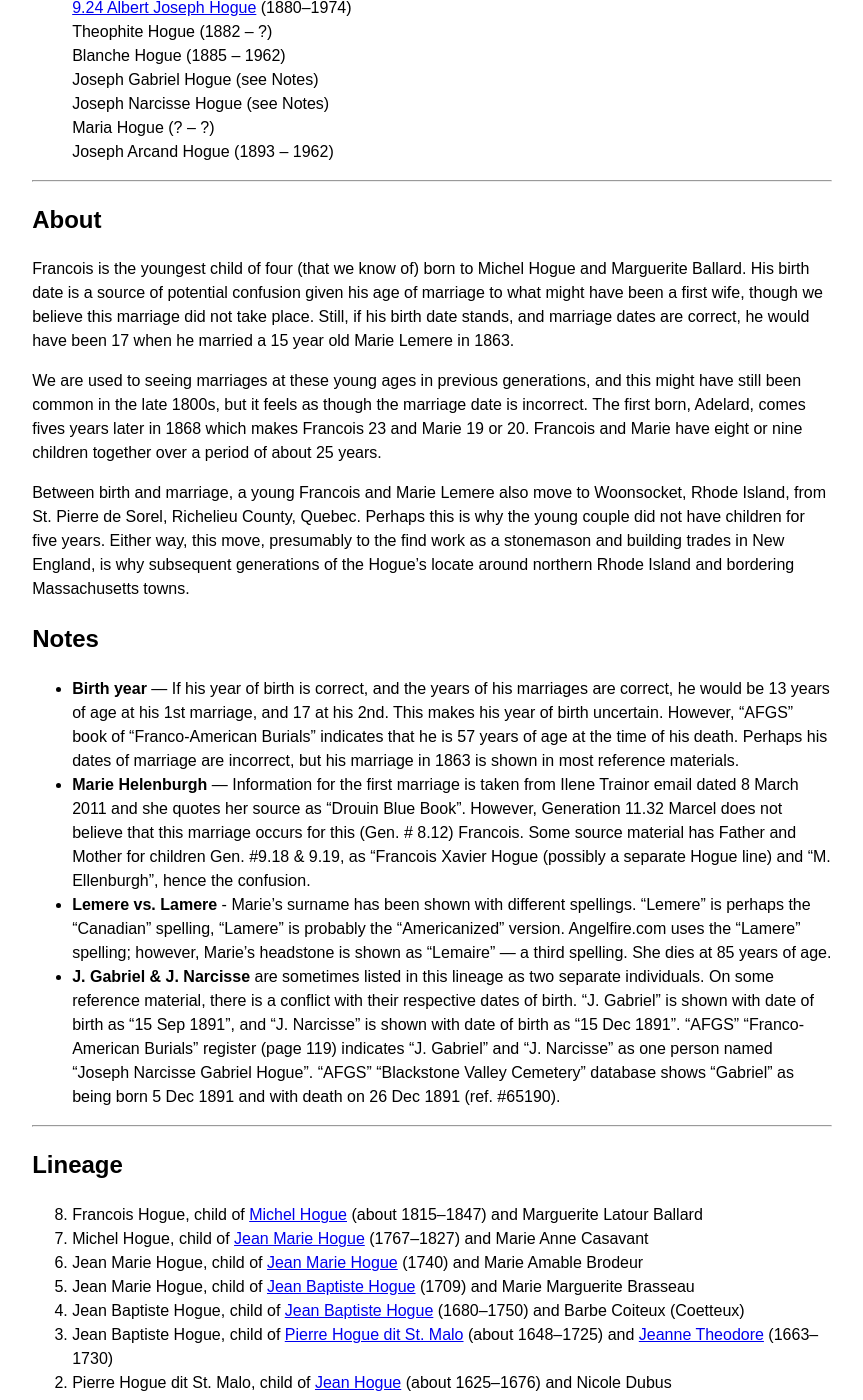
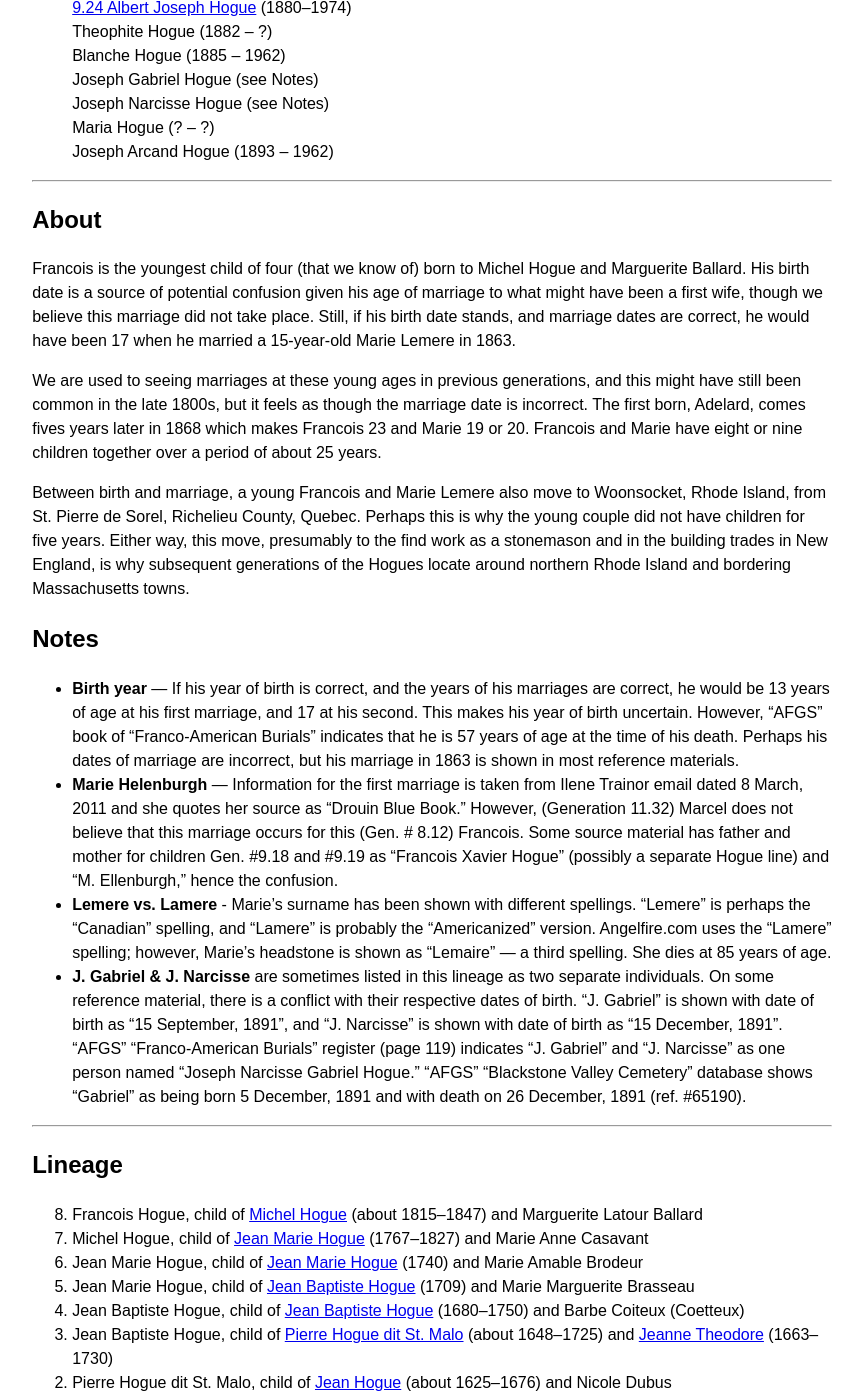
Before and after one commit to highchair/hogue-family-ancestry, a Jekyll site: the page built from _people/1846-francois-hogue.md, in a window 1280 px wide and 1400 px high, scrolled down 1153 px. Shown: the whole window, without its empty margins (19-882 px from the left). Built offline with Jekyll 4.4.1, drawn with Linux system fonts in a browser that asks for light colours.

Commit message:
Update 1846-francois-hogue.md

```diff
--- a/_people/1846-francois-hogue.md
+++ b/_people/1846-francois-hogue.md
@@ -49,16 +49,16 @@ partners:
 
 ## About
 
-Francois is the youngest child of four (that we know of) born to Michel Hogue and Marguerite Ballard. His birth date is a source of potential confusion given his age of marriage to what might have been a first wife, though we believe this marriage did not take place. Still, if his birth date stands, and marriage dates are correct, he would have been 17 when he married a 15 year old Marie Lemere in 1863.
+Francois is the youngest child of four (that we know of) born to Michel Hogue and Marguerite Ballard. His birth date is a source of potential confusion given his age of marriage to what might have been a first wife, though we believe this marriage did not take place. Still, if his birth date stands, and marriage dates are correct, he would have been 17 when he married a 15-year-old Marie Lemere in 1863.
 
 We are used to seeing marriages at these young ages in previous generations, and this might have still been common in the late 1800s, but it feels as though the marriage date is incorrect. The first born, Adelard, comes fives years later in 1868 which makes Francois 23 and Marie 19 or 20. Francois and Marie have eight or nine children together over a period of about 25 years.
 
-Between birth and marriage, a young Francois and Marie Lemere also move to Woonsocket, Rhode Island, from St. Pierre de Sorel, Richelieu County, Quebec. Perhaps this is why the young couple did not have children for five years. Either way, this move, presumably to the find work as a stonemason and building trades in New England, is why subsequent generations of the Hogue’s locate around northern Rhode Island and bordering Massachusetts towns.
+Between birth and marriage, a young Francois and Marie Lemere also move to Woonsocket, Rhode Island, from St. Pierre de Sorel, Richelieu County, Quebec. Perhaps this is why the young couple did not have children for five years. Either way, this move, presumably to the find work as a stonemason and in the building trades in New England, is why subsequent generations of the Hogues locate around northern Rhode Island and bordering Massachusetts towns.
 
 
 ## Notes
 
-+ **Birth year** — If his year of birth is correct, and the years of his marriages are correct, he would be 13 years of age at his 1st marriage, and 17 at his 2nd.   This makes his year of birth uncertain. However, “AFGS” book of “Franco-American Burials” indicates that he is 57 years of age at the time of his death. Perhaps his dates of marriage are incorrect, but his marriage in 1863 is shown in most reference materials.
-+ **Marie Helenburgh** — Information for the first marriage is taken from Ilene Trainor email dated 8 March 2011 and she quotes her source as “Drouin Blue Book”.  However, Generation 11.32 Marcel does not believe that this marriage occurs for this (Gen. # 8.12) Francois. Some source material has Father and Mother for children Gen. #9.18 & 9.19, as “Francois Xavier Hogue (possibly a separate Hogue line) and “M. Ellenburgh”, hence the confusion.
-+ **Lemere vs. Lamere** - Marie’s surname has been shown with different spellings. “Lemere” is perhaps the “Canadian” spelling, “Lamere” is probably the “Americanized” version. Angelfire.com uses the “Lamere” spelling; however, Marie’s headstone is shown as “Lemaire” — a third spelling. She dies at 85 years of age.
-+ **J. Gabriel & J. Narcisse** are sometimes listed in this lineage as two separate individuals. On some reference material, there is a conflict with their respective dates of birth. “J. Gabriel” is shown with date of birth as “15 Sep 1891”, and “J. Narcisse” is shown with date of birth as “15 Dec 1891”. “AFGS” “Franco-American Burials” register (page 119) indicates “J. Gabriel” and “J. Narcisse” as one person named “Joseph Narcisse Gabriel Hogue”. “AFGS” “Blackstone Valley Cemetery” database shows “Gabriel” as being born 5 Dec 1891 and with death on 26 Dec 1891 (ref. #65190).
++ **Birth year** — If his year of birth is correct, and the years of his marriages are correct, he would be 13 years of age at his first marriage, and 17 at his second. This makes his year of birth uncertain. However, “AFGS” book of “Franco-American Burials” indicates that he is 57 years of age at the time of his death. Perhaps his dates of marriage are incorrect, but his marriage in 1863 is shown in most reference materials.
++ **Marie Helenburgh** — Information for the first marriage is taken from Ilene Trainor email dated 8 March, 2011 and she quotes her source as “Drouin Blue Book.” However, (Generation 11.32) Marcel does not believe that this marriage occurs for this (Gen. # 8.12) Francois. Some source material has father and mother for children Gen. #9.18 and #9.19 as “Francois Xavier Hogue” (possibly a separate Hogue line) and “M. Ellenburgh,” hence the confusion.
++ **Lemere vs. Lamere** - Marie’s surname has been shown with different spellings. “Lemere” is perhaps the “Canadian” spelling, and “Lamere” is probably the “Americanized” version. Angelfire.com uses the “Lamere” spelling; however, Marie’s headstone is shown as “Lemaire” — a third spelling. She dies at 85 years of age.
++ **J. Gabriel & J. Narcisse** are sometimes listed in this lineage as two separate individuals. On some reference material, there is a conflict with their respective dates of birth. “J. Gabriel” is shown with date of birth as “15 September, 1891”, and “J. Narcisse” is shown with date of birth as “15 December, 1891”. “AFGS” “Franco-American Burials” register (page 119) indicates “J. Gabriel” and “J. Narcisse” as one person named “Joseph Narcisse Gabriel Hogue.” “AFGS” “Blackstone Valley Cemetery” database shows “Gabriel” as being born 5 December, 1891 and with death on 26 December, 1891 (ref. #65190).
```
